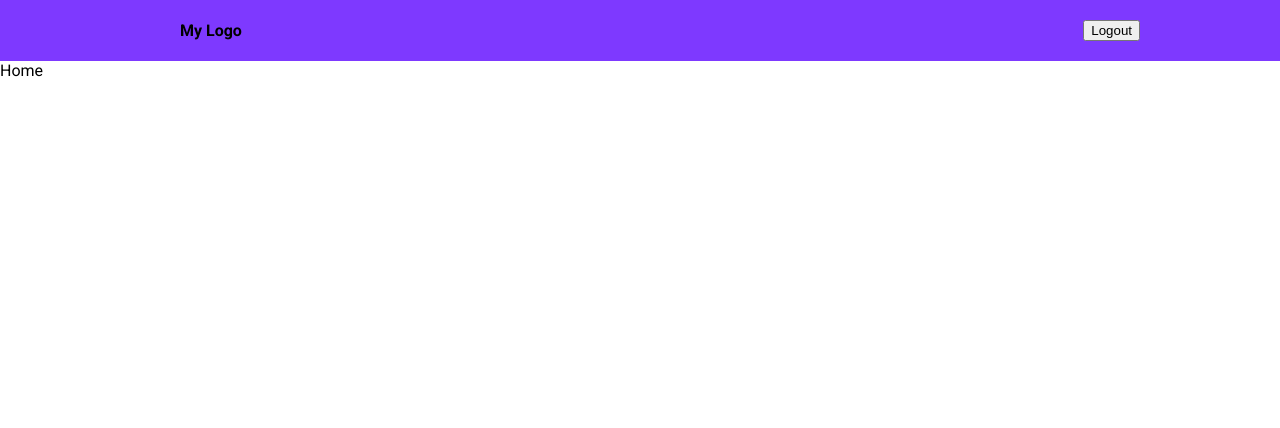
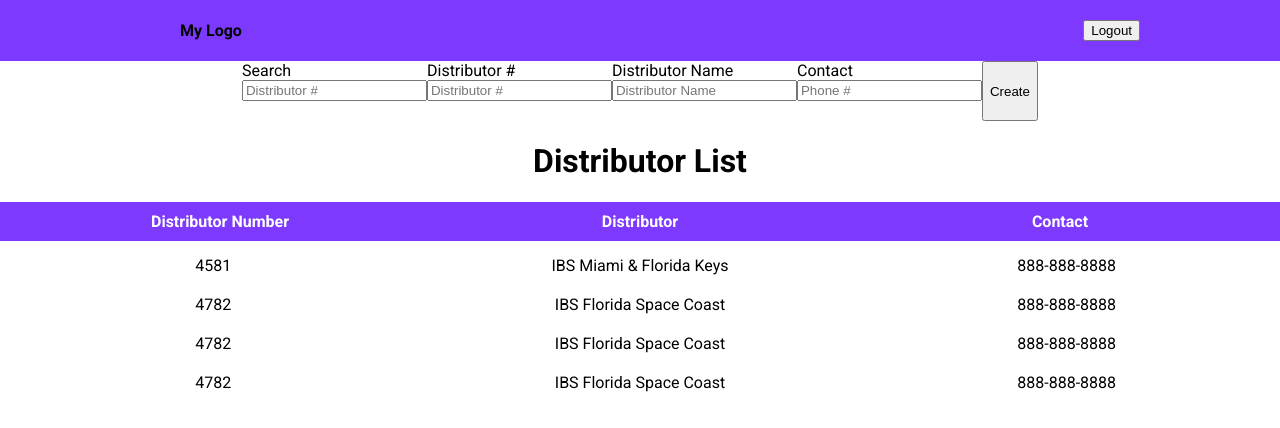
Before and after one commit to esteban-almendariz/distributor-list, a React (Vite) app: page / in a window 1280 px wide. Shown: the top 428 px of the page. Built offline with nearby package versions, Linux system fonts and the light colour scheme; no server answers; sample sign-in values are in the browser's storage; a web font is replaced by a local one.

Commit message:
working on addNewCustomer component and create collection hook with firestore

```diff
--- a/src/App.jsx
+++ b/src/App.jsx
@@ -7,7 +7,7 @@ import Signup from './pages/Signup'
 import Navbar from './components/Navbar'
 import Auth from './components/auth'
 import Nav from './components/Navbar'
-import AddNewCust from './components/AddNewCust';
+import AddNewCust from './components/AddNewCustomer';
 import { collection, addDoc } from "firebase/firestore";
 import './App.css'
 
--- a/src/components/AddNewCust.jsx
+++ /dev/null
@@ -1,28 +0,0 @@
-import { useContext } from "react"
-
-
-const AddNewCust = () => {
-    const {color} = useContext(ThemeContext)
-
-    return(
-            <div style={{backgroundColor: color}}>
-                  <label>
-                      Search <input type="text" placeholder='Distributor #' />
-                  </label>
-                  <div>
-                        <label>
-                            Distributor # <input type="text" placeholder='Distributor #' />
-                        </label>
-                        <label>
-                            Distributor Name <input type="text" placeholder='Distributor Name' />
-                        </label>
-                        <label>
-                            Contact <input type="text" placeholder='Phone #' />
-                        </label>
-                        <button>Create</button>
-                 </div>
-            </div>
-    )
-}
-
-export default AddNewCust
--- /dev/null
+++ b/src/components/AddNewCustomer.css
@@ -0,0 +1,4 @@
+.new-cust-container {
+    display: flex;
+    justify-content: center;
+}
--- /dev/null
+++ b/src/components/AddNewCustomer.jsx
@@ -0,0 +1,72 @@
+
+import { useState } from 'react'
+import './AddNewCustomer.css'
+
+const AddNewCustomer = () => {
+    const [newCustomer, setNewCustomer] = useState({
+        distNumber: '',
+        distName: '',
+        distPhoneNumber: ''
+    })
+
+    const handleSubmit = (e) => {
+        e.preventDefault()
+        console.log(newCustomer)
+        console.log('click')
+    }
+
+    const handleFormChange = (e) => {
+        const { name, value} = e.target
+        setNewCustomer(prevState => {
+            return {
+                ...prevState,
+                [name]: value
+            }
+        })
+        console.log(newCustomer)
+    }
+
+    console.log('form Submitted:', newCustomer)
+
+    return(
+            <form onSubmit={handleSubmit} className='new-cust-container'>
+                  <label> Search
+                       <input
+                            type="text"
+                            placeholder='Distributor #'
+
+                        />
+                  </label>
+                  <label> Distributor #
+                        <input
+                            type="text"
+                            placeholder='Distributor #'
+                            value={newCustomer.distNumber}
+                            onChange={handleFormChange}
+                            name='distNumber'
+                            />
+                  </label>
+                  <label> Distributor Name
+                        <input
+                            type="text"
+                            placeholder='Distributor Name'
+                            value={newCustomer.distName}
+                            onChange={handleFormChange}
+                            name='distName'
+                            />
+                  </label>
+                  <label> Contact
+                        <input
+                            type="text"
+                            placeholder='Phone #'
+                            value={newCustomer.distPhoneNumber}
+                            onChange={handleFormChange}
+                            name='distPhoneNumber'
+                            />
+                  </label>
+                  <button>Create</button>
+            </form>
+    )
+}
+
+export default AddNewCustomer
--- a/src/pages/Home.jsx
+++ b/src/pages/Home.jsx
@@ -1,9 +1,42 @@
+import AddNewCustomer from "../components/AddNewCustomer"
 
 
 
 const Home = () => {
     return (
-        <div>Home</div>
+        <>
+        <AddNewCustomer />
+        <div className='logged-in-view'>
+              <h1 className='dist-title'>Distributor List</h1>
+              <div>
+                <div className='list-title'>
+                  <span>Distributor Number</span>
+                  <span>Distributor</span>
+                  <span>Contact</span>
+                </div>
+                <div className='customer-detail'>
+                  <span>4581</span>
+                  <span>IBS Miami & Florida Keys</span>
+                  <span>888-888-8888</span>
+                </div>
+                <div className='customer-detail'>
+                  <span>4782</span>
+                  <span>IBS Florida Space Coast</span>
+                  <span>888-888-8888</span>
+                </div>
+                <div className='customer-detail'>
+                  <span>4782</span>
+                  <span>IBS Florida Space Coast</span>
+                  <span>888-888-8888</span>
+                </div>
+                <div className='customer-detail'>
+                  <span>4782</span>
+                  <span>IBS Florida Space Coast</span>
+                  <span>888-888-8888</span>
+                </div>
+              </div>
+        </div>
+        </>
     )
 }
 
```
Also changed, not shown: src/hooks/useFirestore.jsx (+17 -3 lines).
